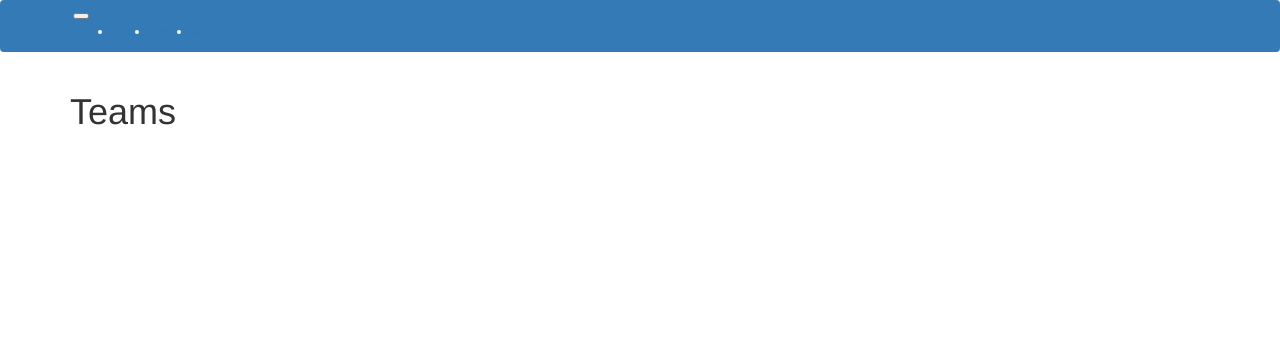
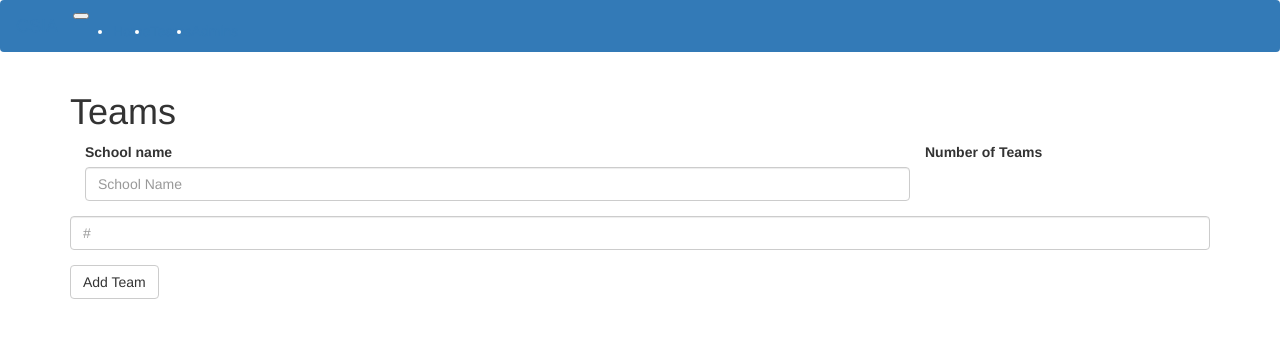
Before and after one commit to PistachioCake/CSIA, a Flask app: page /teams in a window 1280 px wide. Shown: the top 338 px of the page. Run offline with Flask 2, Linux system fonts and the light colour scheme; some libraries are stand-ins or nearby versions.

Commit message:
LARGE UPDATE: add an app/teams page and a form.
Update app\routes.py to include a sample dummy competition, which it
renders with the teams.html page, and a school form. It flashes the
values of these fields on submit.
Update base.html to add aesthetics - just a space under the navbar
app\forms.py contains classes that outline each form. SchoolForm is used
to create a new school with teams.
app\templates\teams.html is the template for the teams page and
currently just contains the form.

```diff
--- a/app/forms.py
+++ b/app/forms.py
@@ -5,4 +5,4 @@ from wtforms.validators import DataRequired
 class SchoolForm(FlaskForm):
     school_name = StringField('School name', validators=[DataRequired()])
     no_of_teams = IntegerField('Number of Teams')
-    submit = SubmitField('Submit')
+    submit = SubmitField('Add Team')
--- a/app/routes.py
+++ b/app/routes.py
@@ -1,14 +1,38 @@
 from flask import render_template, flash, redirect, url_for
 from app import app
+from app.forms import SchoolForm
+
+from collections import namedtuple
+
+Team = namedtuple('Team', ['name', 'password'])
+comp1 = {
+    "Westwood":[
+        Team("Westwood #1", "never"),
+        Team("Westwood #2", "gonna"),
+        Team("Westwood #3", "give-"),
+        Team("Westwood #4", "youup"),
+    ],
+    "West Lake":[
+        Team("West Lake #1", "never"),
+        Team("West Lake #2", "gonna"),
+        Team("West Lake #3", "let--"),
+        Team("West Lake #4", "you--"),
+        Team("West Lake #5", "down-"),
+    ],
+}
 
 @app.route('/')
 @app.route('/index')
 def index():
     return render_template("index.html", title="Home")
 
-@app.route('/teams')
+@app.route('/teams', methods=['GET', 'POST'])
 def teams():
-    return render_template("teams.html", title="Teams", page_name="Teams")
+    form = SchoolForm()
+    if form.validate_on_submit():
+        flash(f'School inputted: School name {form.school_name.data}, with {form.no_of_teams.data} number of teams.')
+        return redirect(url_for('index'))
+    return render_template("teams.html", title="Teams", competition=comp1, form=form)
 
 @app.route('/admins')
 def admins():
--- a/app/templates/base.html
+++ b/app/templates/base.html
@@ -5,7 +5,7 @@
 {% endblock %}
 
 {% block navbar %}
-<nav class="navbar navbar-expand-lg navbar-dark bg-primary">
+<nav class="navbar navbar-expand-lg navbar-dark bg-primary" style="margin-bottom: 20px;">
   <a class="navbar-brand" href="#">CSIA</a>
   <button class="navbar-toggler" type="button" data-toggle="collapse" data-target="#navbarNav" aria-controls="navbarNav" aria-expanded="false" aria-label="Toggle navigation">
     <span class="navbar-toggler-icon"></span>
@@ -21,7 +21,8 @@
 {% endblock %}
 
 {% block content %}
-    <div class="container">
+<main class="container" role="main">
+    <div>
         {% with messages = get_flashed_messages() %}
         {% if messages %}
             {% for message in messages %}
@@ -33,4 +34,5 @@
         {# application content needs to be provided in the app_content block #}
         {% block app_content %}{% endblock %}
     </div>
+</main>
 {% endblock %}
--- a/app/templates/teams.html
+++ b/app/templates/teams.html
@@ -1,5 +1,23 @@
 {% extends "base.html" %}
+{% import 'bootstrap/wtf.html' as wtf %}
 
 {% block app_content %}
-	<h1>Teams</h1>
+<h1>Teams</h1>
+<!--{{ wtf.quick_form(form, form_type="inline") }}-->
+<form class="form" method="POST">
+	{{ form.hidden_tag() }}
+	{{ wtf.form_errors(form, hiddens="only") }}
+	<div class="form-row">
+		<div class="col-md-9 col-12">
+			{{ wtf.form_field(form.school_name, form_type="inline", placeholder="School Name") }}
+		</div>
+		<div class="col">
+			{{ wtf.form_field(form.no_of_teams, form_type="inline", placeholder="#") }}
+		</div>
+		<div class="col">
+			{{ wtf.form_field(form.submit) }}
+		</div>
+	</div>
+</form>
+
 {% endblock %}
```
